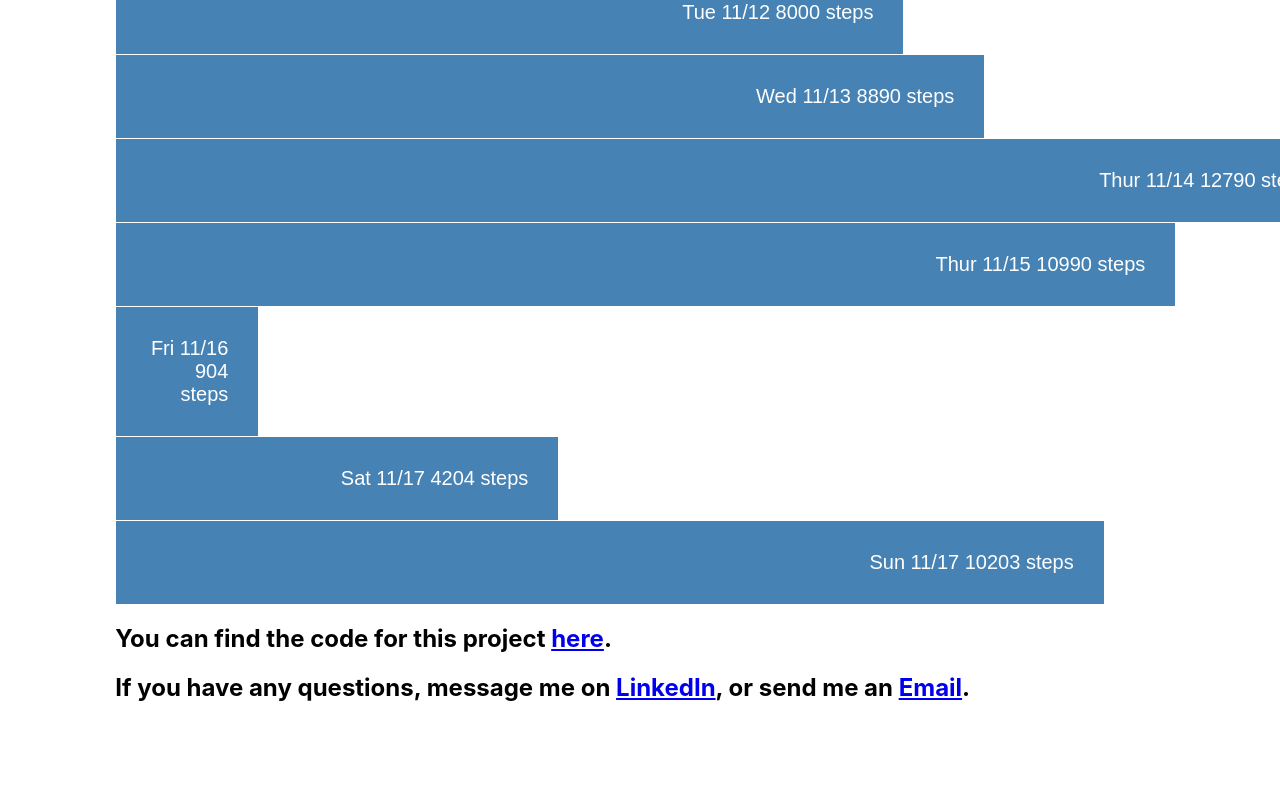
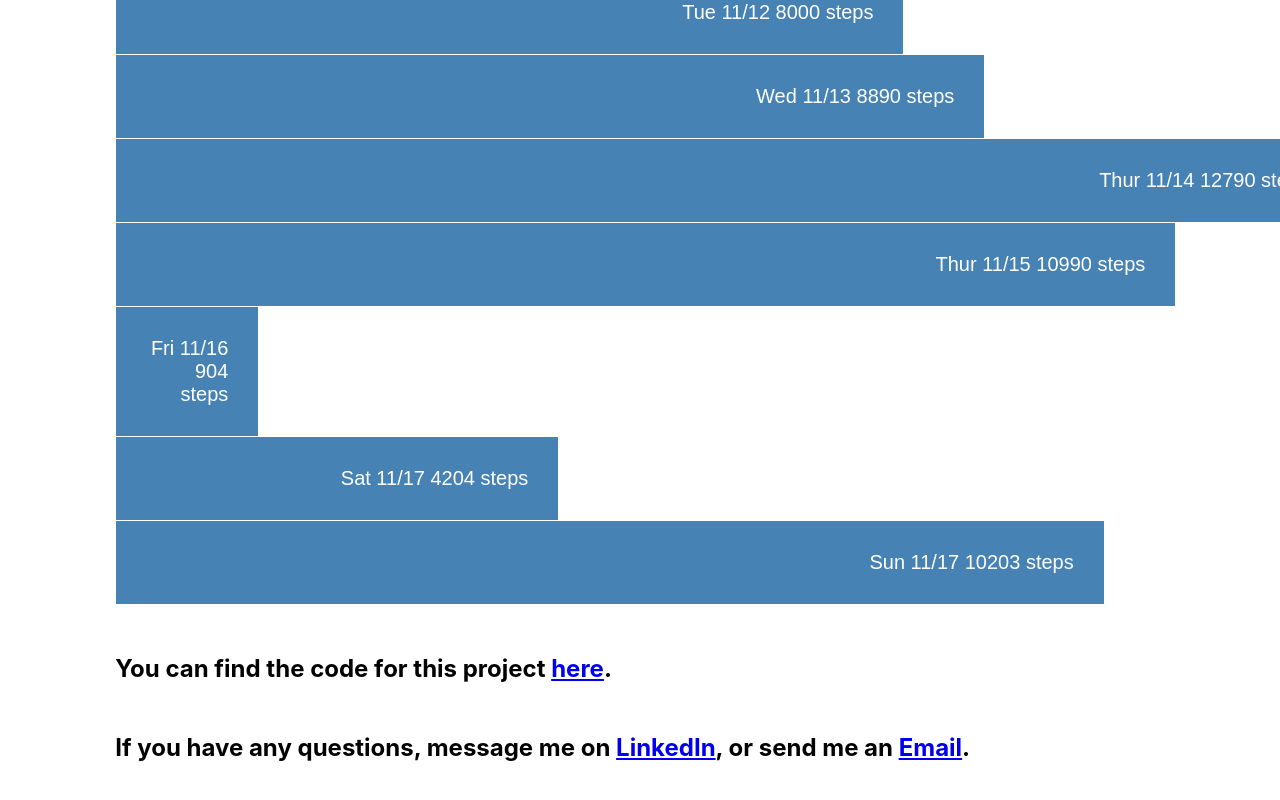
Before and after one commit to latoyaallen/the-first-30-back, a React (Create React App) app: page / in a window 1280 px wide. Shown: the part 350-1150 px from the top of the page. Before the commit the page ends 1102 px from the top, so only its background shows below. Built offline with nearby package versions, Linux system fonts and the light colour scheme.

Commit message:
Refactor

```diff
--- a/src/App.js
+++ b/src/App.js
@@ -1,75 +1,29 @@
 import React from 'react';
 import './App.css';
-import * as d3 from 'd3'
 import steps from './data/steps';
-import Email from './components/Email';
-import LinkedIn from './components/LinkedIn';
-import Github from './components/Github';
-import { StyleSheet, css } from 'aphrodite';
-
-const styles = StyleSheet.create({
-  nameText: {
-    marginLeft: '12%',
-    marginTop: 20,
-    marginBottom: 50,
-    cursor: 'pointer',
-    color: '#483d8b',
-    width: '90%',
-    '@media (min-width: 600px)': {
-      marginLeft: '10%',
-    },
-    '@media (min-width: 780px)': {
-      marginLeft: '9%',
-    }
-  },
-  fitbitStepChart: {
-    marginLeft: '11%',
-    marginTop: 20,
-    marginBottom: 50,
-    cursor: 'pointer',
-    '@media (min-width: 600px)': {
-      marginLeft: '9%',
-    },
-    '@media (min-width: 780px)': {
-      marginLeft: '9%',
-    }
-  },
-});
+import IntroText from './components/IntroText';
+import Contact from './components/Contact';
+import FitBitStepsChart from './components/FitBitStepsChart';
+import drawFitBitStepsChart from './lib/drawFitBitStepsChart';
 
 class App extends React.Component {
   componentDidMount() {
-
-    this.drawFitbitStepsChart();
+    this.handleFitbitStepsChart();
   }
 
-  drawFitbitStepsChart() {
-    d3.select(".App") // create a viz inside the node I named app. Not sure how ekzobl got appended to it
-      .selectAll("div") // and get all of the divs inside of the chart OR return an empty selection if no div exists
-      .data(steps) // everything under .data will get executed data.size times.
-      .enter() // creates placeholder method since you couldn't be bothered to create divs for your chart, LaToya
-      .append("div") //adds a div each times it's called, which is equal to the size of your data
-      .style("width", function(workout) { return (workout["steps"]/11) + "px";}) // styles the width with the value
-      .style("stroke", "black")
-      .text(function(workout) { return workout["day"] + " " + workout["steps"] + " steps"; }) ; // adds some text inside of the div
+  handleFitbitStepsChart() {
+    drawFitBitStepsChart(steps);
   }
 
   render() {
     return (
       <React.Fragment>
-        <h1 className={css(styles.nameText)}>Starting a workout routine post injury is always a challenge.</h1>
-        <h1 className={css(styles.nameText)}>We can track  your FitBit steps to ensure you're gradually increasing your physical activity.</h1>
-        <div className={css(styles.fitbitStepChart)}>
-          <div className="App">
-          </div>
-          <h2> You can find the code for this project {<Github />}. </h2>
-          <h2> If you have any questions, message me on {<LinkedIn />}, or send me an {<Email />}. </h2>
-        </div>
+        <IntroText />
+        <FitBitStepsChart />
+        <Contact />
       </React.Fragment>
     )
   }
 }
 
-// If we're going to use Aphrodite with d3, we need to make sure the the dom node that we call d3.select on is
-// nested UNDER the node we use to style the chart.  Aphrodite appends the class names, and those names chage as we make // changes to the styles. So, the class names become unreliable.
-
 export default App;
--- /dev/null
+++ b/src/components/Contact.js
@@ -0,0 +1,27 @@
+import React from 'react';
+import Email from './Email';
+import LinkedIn from './LinkedIn';
+import Github from './Github';
+
+import { StyleSheet, css } from 'aphrodite';
+
+const styles = StyleSheet.create({
+  text: {
+    marginLeft: '11%',
+    marginBottom: 50,
+    '@media (min-width: 600px)': {
+      marginLeft: '9%',
+    },
+    '@media (min-width: 780px)': {
+      marginLeft: '9%',
+    }
+  },
+});
+const Contact = () => (
+  <div>
+    <h2 className={css(styles.text)}> You can find the code for this project {<Github />}. </h2>
+    <h2 className={css(styles.text)}> If you have any questions, message me on {<LinkedIn />}, or send me an {<Email />}. </h2>
+  </div>
+);
+
+export default Contact;
--- /dev/null
+++ b/src/components/FitBitStepsChart.js
@@ -0,0 +1,27 @@
+import React from 'react';
+import { StyleSheet, css } from 'aphrodite';
+
+const styles = StyleSheet.create({
+  fitbitStepChart: {
+    marginLeft: '11%',
+    marginBottom: 50,
+    '@media (min-width: 600px)': {
+      marginLeft: '9%',
+    },
+    '@media (min-width: 780px)': {
+      marginLeft: '9%',
+    }
+  },
+});
+
+const FitBitStepsChart = () => (
+  <div className={css(styles.fitbitStepChart)}>
+    <div className="App">
+    </div>
+  </div>
+);
+
+export default FitBitStepsChart;
+
+// If we're going to use Aphrodite with d3, we need to make sure the the dom node that we call d3.select on is
+// nested UNDER the node we use to style the chart.  Aphrodite appends the class names, and those names chage as we make // changes to the styles. So, the class names become unreliable.
--- /dev/null
+++ b/src/components/IntroText.js
@@ -0,0 +1,28 @@
+import React from 'react';
+import { StyleSheet, css } from 'aphrodite';
+
+const styles = StyleSheet.create({
+  text: {
+    marginLeft: '12%',
+    marginTop: 20,
+    marginBottom: 50,
+    cursor: 'pointer',
+    color: '#483d8b',
+    width: '90%',
+    '@media (min-width: 600px)': {
+      marginLeft: '10%',
+    },
+    '@media (min-width: 780px)': {
+      marginLeft: '9%',
+    }
+  },
+});
+
+const IntroText = () => (
+  <div>
+    <h1 className={css(styles.text)}>Starting a workout routine post injury is always a challenge.</h1>
+    <h1 className={css(styles.text)}>We can track  your FitBit steps to ensure you're gradually increasing your physical activity.</h1>
+  </div>
+);
+
+export default IntroText;
--- /dev/null
+++ b/src/lib/drawFitBitStepsChart.js
@@ -0,0 +1,14 @@
+import * as d3 from 'd3'
+
+const drawFitBitStepsChart = (steps) => {
+  d3.select(".App") // create a viz inside the node I named app. Not sure how ekzobl got appended to it
+    .selectAll("div") // and get all of the divs inside of the chart OR return an empty selection if no div exists
+    .data(steps) // everything under .data will get executed data.size times.
+    .enter() // creates placeholder method since you couldn't be bothered to create divs for your chart, LaToya
+    .append("div") //adds a div each times it's called, which is equal to the size of your data
+    .style("width", function(workout) { return (workout["steps"]/11) + "px";}) // styles the width with the value
+    .style("stroke", "black")
+    .text(function(workout) { return workout["day"] + " " + workout["steps"] + " steps"; }) ; // adds some text inside of the div
+}
+
+export default drawFitBitStepsChart;
```
